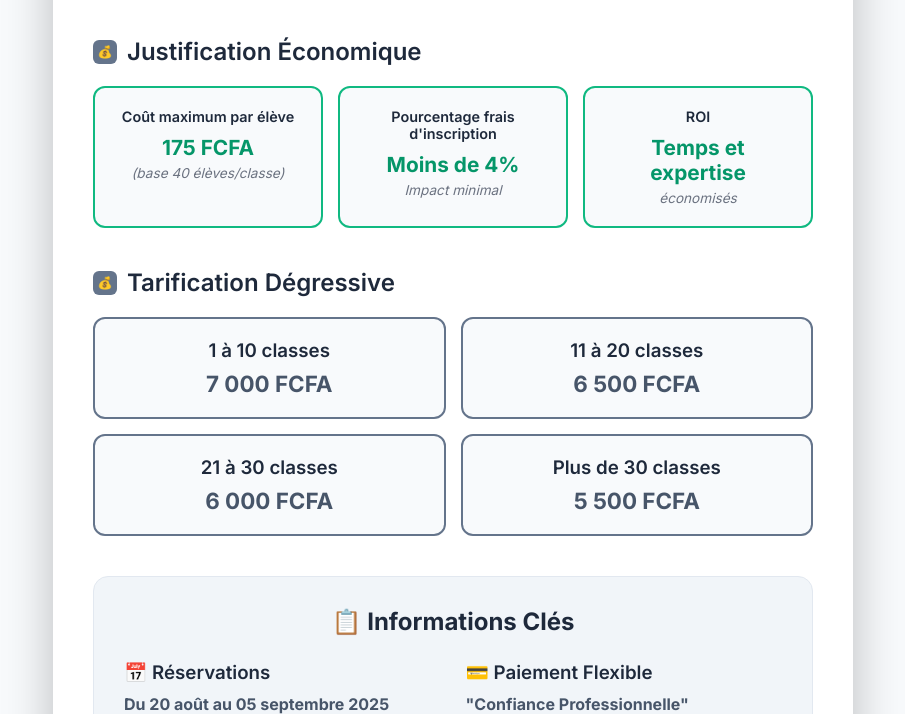
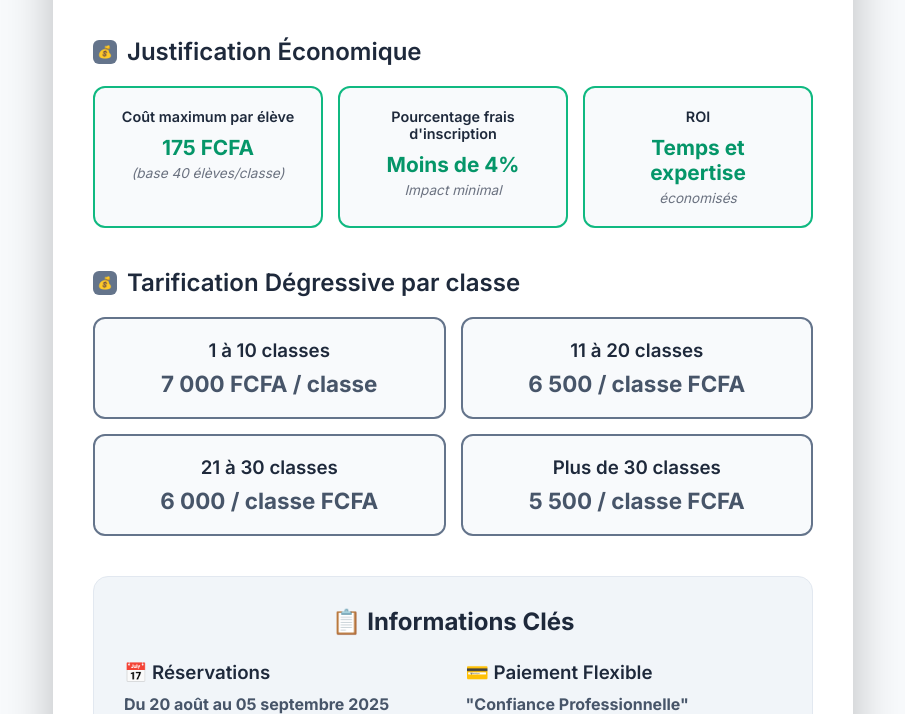
Before and after one commit to Lamine2-ALT/Emploi-temps, a plain HTML site: page index.html in a window 1280 px wide. Shown: the part 1254-1968 px from the top of the page, without its empty margins (187-1092 px from the left). Drawn offline with Linux system fonts and the light colour scheme.

Commit message:
Update index.html

```diff
--- a/index.html
+++ b/index.html
@@ -10,7 +10,7 @@
     <meta property="og:description" content="Confection professionnelle d'emplois du temps scolaires. 3+ ans d'expérience, 7 écoles coordonnées, 138 salles. Tarifs dégressifs à partir de 5500 FCFA. Livraison en 7 jours, garantie zéro conflit." />
     <meta property="og:type" content="website" />
     <meta property="og:url" content="https://emploisdutemps.pro" />
-    <meta property="og:image" content="https://i.imgur.com/placeholder-education.jpg" />
+    <meta property="og:image" content="https://imgur.com/a/hl3ybWj.jpg" />
     <meta property="og:image:alt" content="Service professionnel de confection d'emplois du temps scolaires" />
     <meta property="og:site_name" content="Emplois du Temps Pro" />
     <meta property="og:locale" content="fr_SN" />
@@ -388,7 +388,7 @@
                 <h2><span class="icon">👋</span>Message Personnel</h2>
                 <div class="personal-message">
                     <h3>Bonjour chers Chefs d'établissement</h3>
-                    <p><strong>Fort de plus de 3 ans d'expérience</strong>, j'ai coordonné avec succès <strong>au moins 7 écoles</strong>, représentant <strong>plus de 138 salles</strong> au total. Je mets à votre disposition un service professionnel de confection d'emplois du temps, conçu avec une approche pédagogique et humaine adaptée aux réalités du terrain.</p>
+                    <p><strong>Forts de plus de 3 ans d'expérience</strong>, Nous avons coordonné avec succès <strong>au moins 7 écoles</strong>, représentant <strong>plus de 138 salles</strong> au total. Nous mettons à votre disposition un service professionnel de confection d'emplois du temps, conçu avec une approche pédagogique et humaine adaptée aux réalités du terrain.</p>
                 </div>
             </div>
 
@@ -460,23 +460,23 @@
             </div>
 
             <div class="section">
-                <h2><span class="icon">💰</span>Tarification Dégressive</h2>
+                <h2><span class="icon">💰</span>Tarification Dégressive par classe</h2>
                 <div class="pricing-grid">
                     <div class="price-card">
                         <h3>1 à 10 classes</h3>
-                        <div class="price">7 000 FCFA</div>
+                        <div class="price">7 000 FCFA / classe</div>
                     </div>
                     <div class="price-card">
                         <h3>11 à 20 classes</h3>
-                        <div class="price">6 500 FCFA</div>
+                        <div class="price">6 500 / classe FCFA</div>
                     </div>
                     <div class="price-card">
                         <h3>21 à 30 classes</h3>
-                        <div class="price">6 000 FCFA</div>
+                        <div class="price">6 000 / classe FCFA</div>
                     </div>
                     <div class="price-card">
                         <h3>Plus de 30 classes</h3>
-                        <div class="price">5 500 FCFA</div>
+                        <div class="price">5 500 / classe FCFA</div>
                     </div>
                 </div>
             </div>
```
